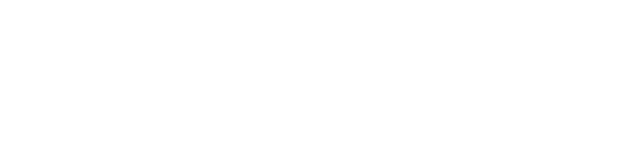
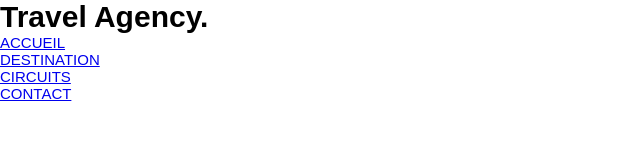
Before and after one commit to mickaelcampos66/Travel-Agency, a plain HTML site: page index.html in a window 1280 px wide. Shown: the whole page, without its empty margins (0-640 px from the left). Drawn offline with Linux system fonts and the light colour scheme.

Commit message:
ajout css

```diff
--- a/index.html
+++ b/index.html
@@ -8,22 +8,51 @@
     <body>
 
         <header>
+            <div class="wrapper">
+                <h1>Travel Agency<span class="orange">.</span></h1>
+                <nav>
+                    <ul>
+                        <li><a href="#main-image">ACCUEIL</a></li>
+                        <li><a href="#steps">DESTINATION</a></li>
+                        <li><a href="#possibilities">CIRCUITS</a></li>
+                        <li><a href="#contact">CONTACT</a></li>
+                    </ul>
+                </nav>
+
+            </div>
 
         </header>
 
         <section id="main-image">
+            <div class="wrapper">
+
+
+            </div>
+
 
         </section>
 
         <section id="steps">
+            <div class="wrapper">
+
+            </div>
+
 
         </section>
 
         <section id="possibilities">
+            <div class="wrapper">
+
+            </div>
+
 
         </section>
 
         <section id="contact">
+            <div class="wrapper">
+
+            </div>
+
 
         </section>
 
--- a/styles.css
+++ b/styles.css
@@ -0,0 +1,11 @@
+*
+{
+    margin: 0;
+    padding: 0;
+}
+
+body{
+    font-family: Arial, Helvetica, sans-serif;
+    font-size: 15px;
+
+}
```
